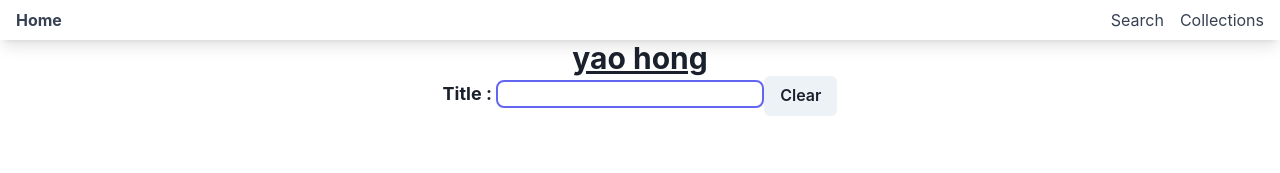
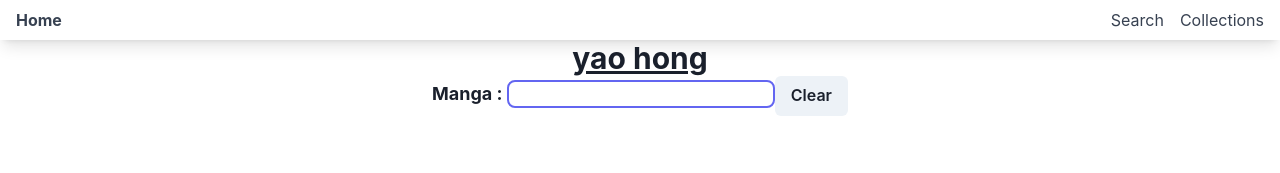
Before and after one commit to yaohong6782/mywatchlist, a React (Create React App) app: page /search in a window 1280 px wide. Shown: the top 173 px of the page. Built offline with nearby package versions, Linux system fonts and the light colour scheme.

Commit message:
revert changes to migrate CRA to Vite

```diff
--- a/package.json
+++ b/package.json
@@ -47,6 +47,10 @@
     ]
   },
   "devDependencies": {
-    "tailwindcss": "^3.2.7"
+    "@vitejs/plugin-react": "^3.1.0",
+    "tailwindcss": "^3.2.7",
+    "vite": "^4.2.1",
+    "vite-plugin-svgr": "^2.4.0",
+    "vite-tsconfig-paths": "^4.2.0"
   }
 }
--- a/src/components/InputBox.tsx
+++ b/src/components/InputBox.tsx
@@ -61,7 +61,7 @@ const InputBox = () => {
     <>
       <div className="flex justify-center">
         <form onSubmit={handleFormSubmit}>
-          <label className="text-lg font-bold ">Title : </label>
+          <label className="text-lg font-bold ">Manga : </label>
           <input
             className="rounded-lg border-2 border-indigo-500/100 px-2"
             type="text"
--- a/src/components/SearchedView.tsx
+++ b/src/components/SearchedView.tsx
@@ -14,7 +14,6 @@ type Manhwa = {
 };
 
 const SearchedView = ({ searchValue }: SearchValue) => {
-  //   console.log("null ", searchValue);
   //   const REFERNCE_EXPANSION_API = `https://api.mangadex.org/manga/${mangaId}?includes[]=cover_art`
   const baseUrl = "https://api.mangadex.org";
   const GET_MANHWA_API = `${baseUrl}/manga`;
@@ -51,7 +50,7 @@ const SearchedView = ({ searchValue }: SearchValue) => {
     return item.id;
   });
 
-  console.log(mangaData);
+//   console.log(mangaData);
   return (
     <>
       {mangaData?.map((item: any, idx: number) => {
```
Also changed, not shown: 1 other file (tests, documents, lock files or other folders).
